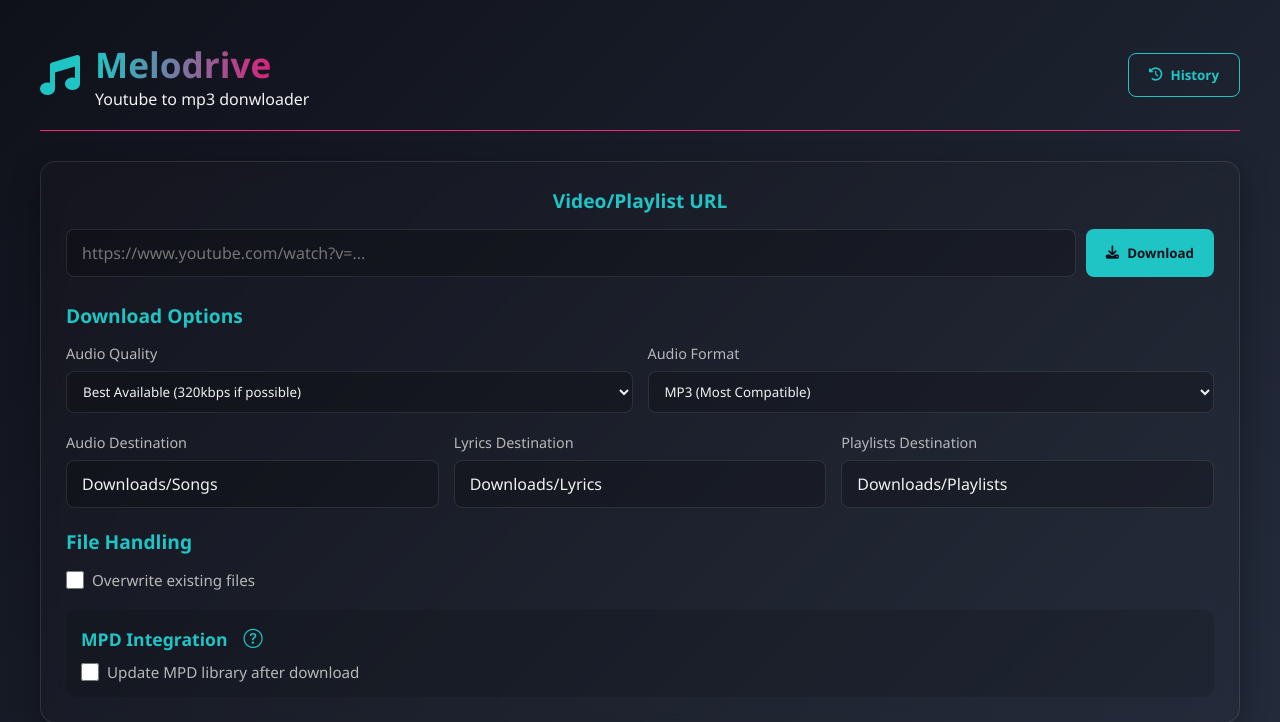
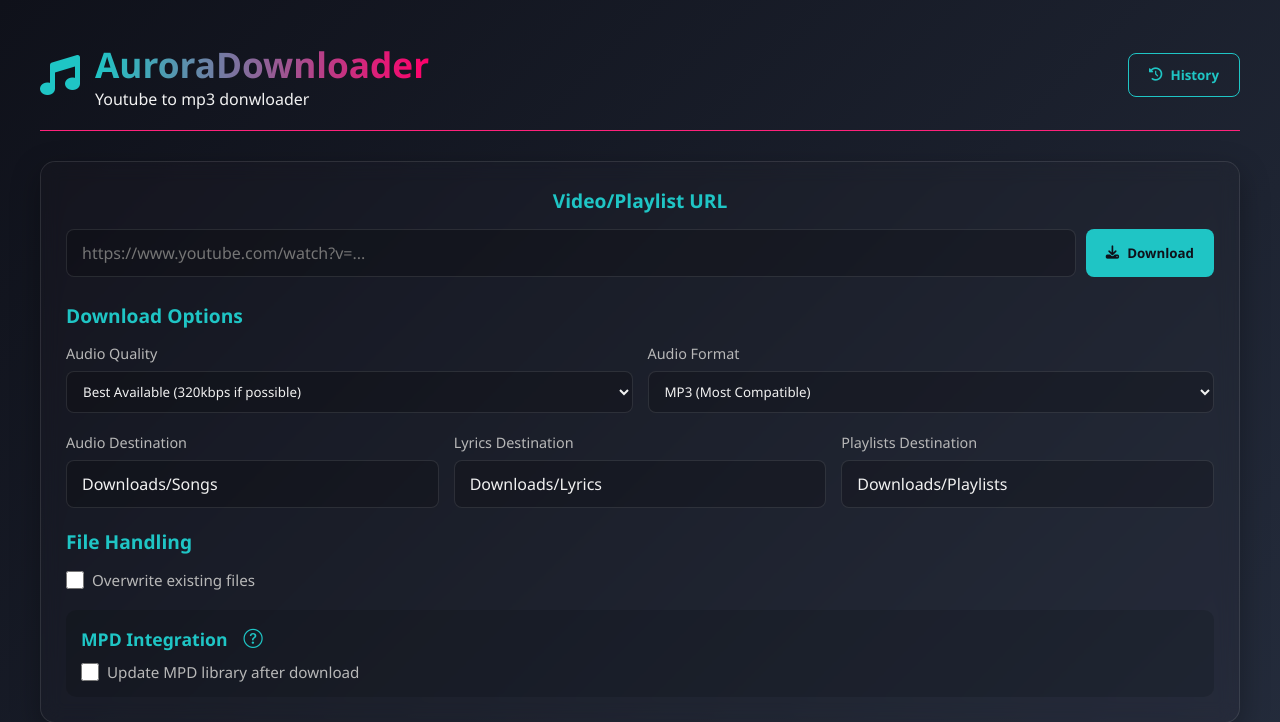
Before and after one commit to Bacem-Abidi/AuroraDownloader, a Flask app: page / in a window 1280 px wide. Shown: the top 722 px of the page. Run offline with Flask 3, Linux system fonts and the light colour scheme; data that the repository does not hold is empty; some libraries are stand-ins or nearby versions.

Commit message:
Changed Name

```diff
--- a/templates/index.html
+++ b/templates/index.html
@@ -1,4 +1,4 @@
-{% extends "base.html" %} {% block title %}Melodrive{% endblock %} {% block
+{% extends "base.html" %} {% block title %}AuroraDownloader{% endblock %} {% block
 styles %} {{ super() }}
 <link
   rel="stylesheet"
@@ -17,7 +17,7 @@ styles %} {{ super() }}
     <div class="logo">
       <i class="fas fa-music"></i>
       <div>
-        <h1>Melodrive</h1>
+        <h1>AuroraDownloader</h1>
         <p class="subtitle">Youtube to mp3 donwloader</p>
       </div>
     </div>
```
